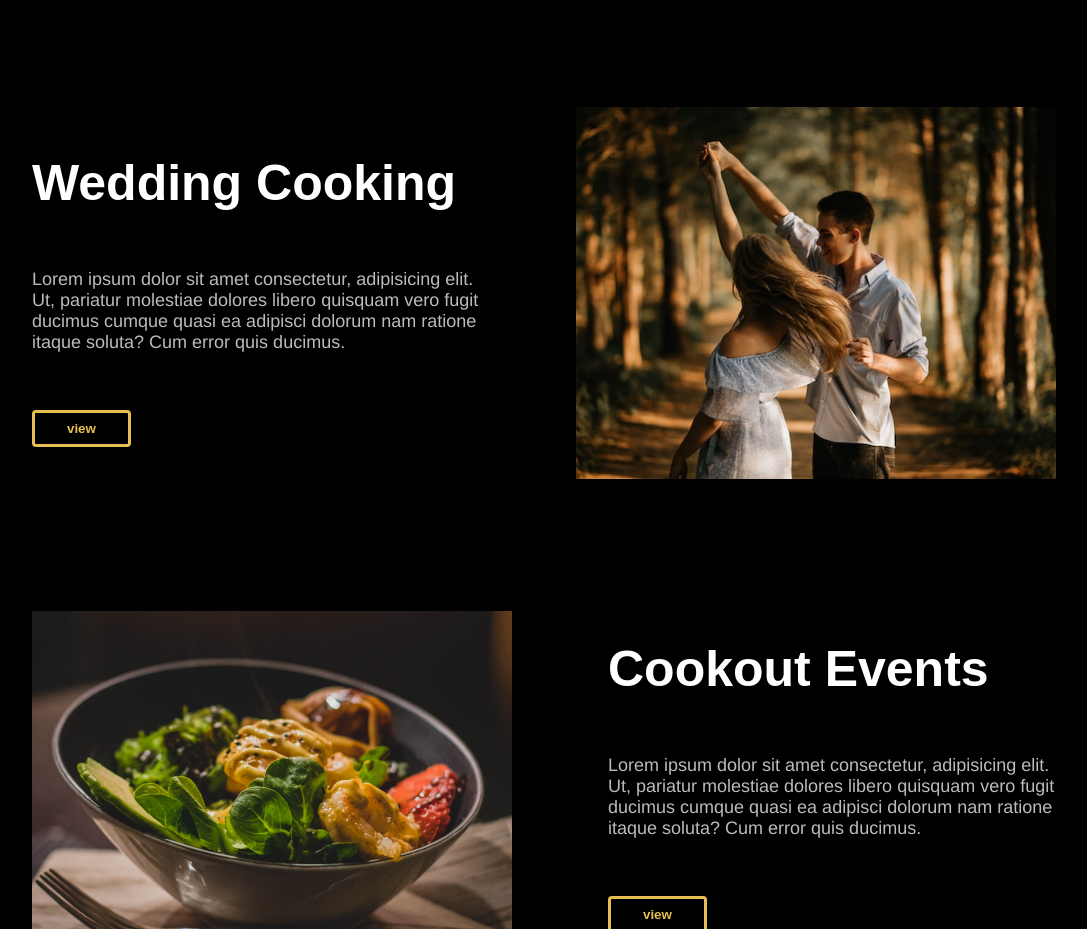
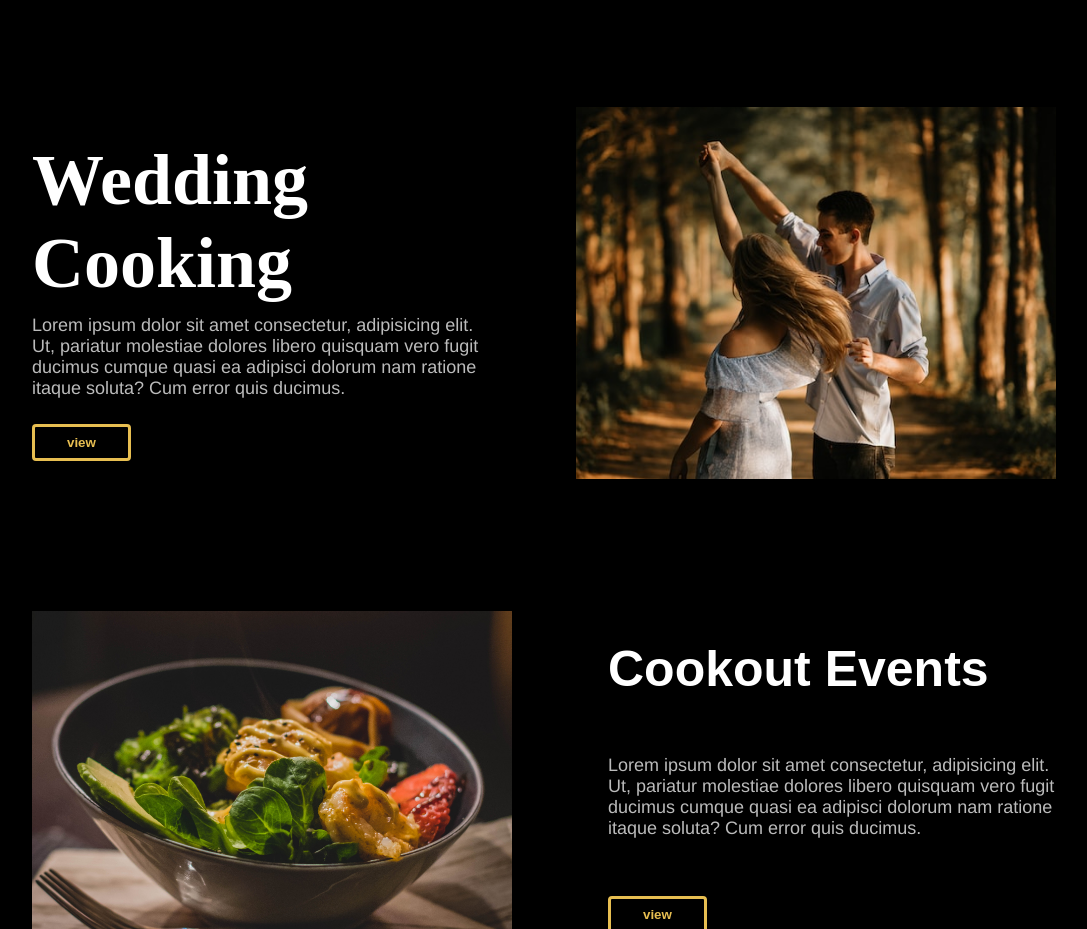
Before and after one commit to madelinegit/Gastron-Guru, a React (Vite) app: page / in a window 1280 px wide. Shown: the part 880-1809 px from the top of the page, without its empty margins (96-1183 px from the left). Built offline with nearby package versions, Linux system fonts and the light colour scheme; no server answers; a web font is replaced by a local one.

Commit message:
fix: correct font for the activities' titles

```diff
--- a/src/components/Activity/Activity.scss
+++ b/src/components/Activity/Activity.scss
@@ -70,7 +70,13 @@
     display: flex;
     flex-direction: column;
     align-items: flex-start;
-    gap: 32px;
+
+    h2 {
+      max-width: 391px;
+      font-family: PinyonScript !important;
+      font-size: 72px;
+      margin-bottom: 10px;
+    }
 
     button {
       cursor: pointer;
```
